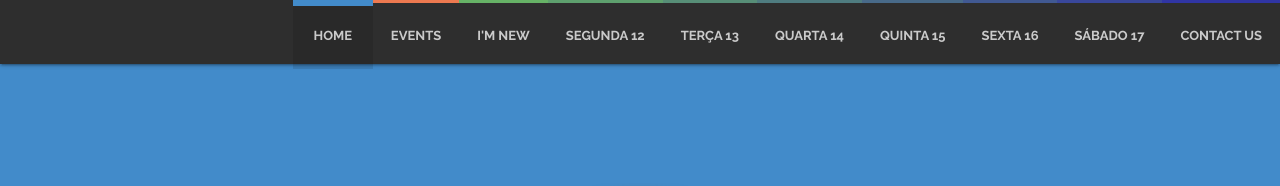
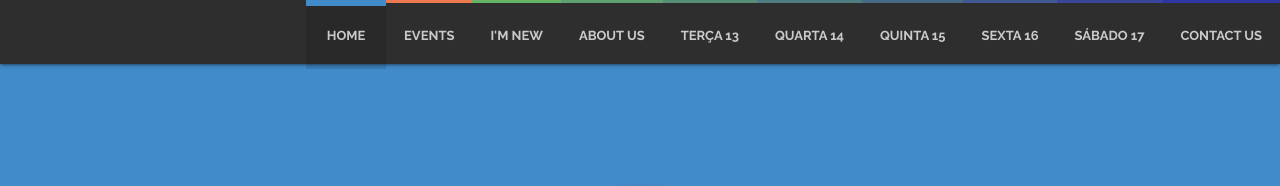
Before and after one commit to woodcock3/citychurch, a Jekyll site: the page built from index.html, in a window 1280 px wide. Shown: the top 186 px of the page. Built offline with Jekyll 4.4.1, drawn with Linux system fonts in a browser that asks for light colours.

Commit message:
Update and rename 2000-01-04-monday.md to 2000-01-04-aboutus.md

```diff
--- a/_posts/2000-01-04-monday.md
+++ b/_posts/2000-01-04-aboutus.md
@@ -1,5 +1,5 @@
 ---
-title: "Segunda 12"
+title: "About us"
 bg: monday
 color: white
 border-color: tuesday
```
